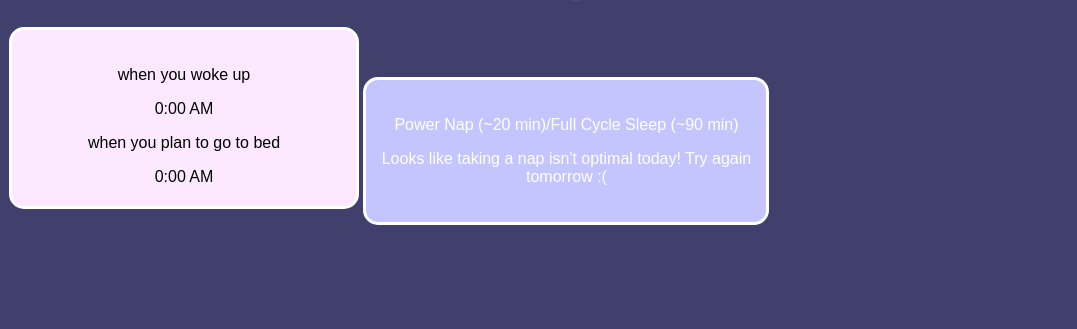
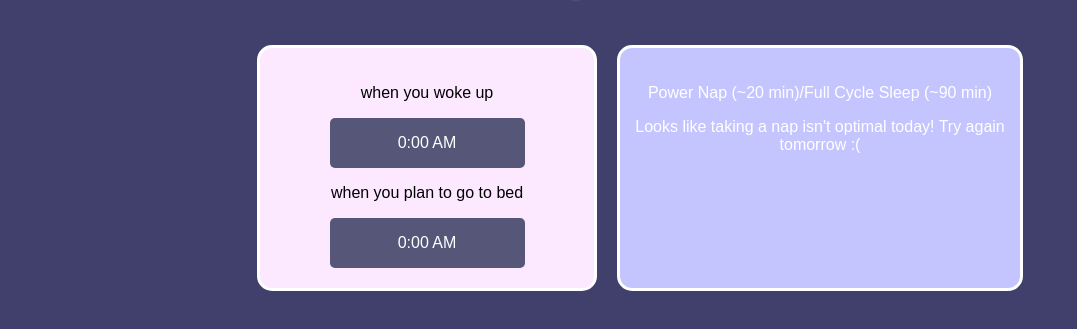
Before and after one commit to kat-wei/nap-tracker-scheduler, a plain HTML site: page napschedule/results.html in a window 1280 px wide. Shown: the part 93-422 px from the top of the page, without its empty margins (0-1077 px from the left). Drawn offline with Linux system fonts and the light colour scheme.

Commit message:
Formatting changes

```diff
--- a/napschedule/napschedule.css
+++ b/napschedule/napschedule.css
@@ -7,6 +7,7 @@ body {
     display: inline-block;
     vertical-align: middle;
 }
+
 .center{
     display:flex;
     justify-content: center;
--- a/napschedule/napschedule.js
+++ b/napschedule/napschedule.js
@@ -28,8 +28,22 @@ function convertTime(time){
 wakeTime = localStorage.getItem('wake-time');
 bedTime = localStorage.getItem('bed-time');
 
-document.querySelector('.js-wake-time').innerHTML = convertTime(wakeTime);
-document.querySelector('.js-bed-time').innerHTML = convertTime(bedTime);
+// .wake-box, .bed-box{
+//     color: #fff;
+//     background-color: #565678;
+//     width: 195px;
+//     height: 50px;
+// }
+
+document.querySelector('.js-wake-time').innerHTML = `
+    <div class="wake-box">
+        ${convertTime(wakeTime)}
+    </div>`;
+document.querySelector('.js-bed-time').innerHTML = `
+    <div class="bed-box">
+        ${convertTime(bedTime)}
+    </div>
+`;
 console.log(convertTime(wakeTime));
 console.log(Number(bedTime));
 
--- a/napschedule/results.css
+++ b/napschedule/results.css
@@ -1,6 +1,11 @@
 body{
     background-color: #413f6b;
     font-family: sans-serif;
+}
+
+.center{
+    display:flex;
+    justify-content: center;
 }
 
 .header-link {
@@ -23,14 +28,29 @@ body{
         1px 1px 5px #fce9ff, 1px 1px 5px #fce9ff;
 }
 
-
-
 .command-box{
     width: 350px;
     display: inline-block;
+
 }
 
-.button-container{
+.wake-box, .bed-box{
+    color: #fff;
+    background-color: #565678;
+    width: 195px;
+    height: 50px;
+    margin-left: auto;
+    margin-right: auto;
+    border-radius: 5px;
+
+    /* Flexbox centering */
+    display: flex;
+    justify-content: center;
+    align-items: center;
+}
+
+.wake-bed-container{
+    margin-right: 10px;
     background-color:#fce9ff;
     text-align: center;
     padding-top: 20px;
@@ -39,6 +59,7 @@ body{
     border-color: #fff;
     border-width: 3px;
     border-radius: 15px;
+
 }
 
 /* container */
@@ -54,5 +75,6 @@ body{
     border-color: #fff;
     border-width: 3px;
     border-radius: 15px;
+    margin-left: 10px;
 
 }
--- a/napschedule/results.html
+++ b/napschedule/results.html
@@ -10,17 +10,22 @@
                 Nap Scheduler
             </p>
         </a>
+        <div class="center">
             <div class="command-box">
-            <div class="button-container">
+                <div class="wake-bed-container">
                     <p>
                         when you woke up
                     </p>
+                    <div class="wake-time">
                         <div class="js-wake-time">
+                    </div>
                     </div>
                     <p>
                         when you plan to go to bed
                     </p>
+                    <div class="bed-time">
                         <div class="js-bed-time">
+                    </div>
                     </div>
                 </div>
 
@@ -34,6 +39,7 @@
                 </p>
 
             </div>
+        </div>
     </body>
     <script src="napschedule.js"></script>
     <script>
--- a/naptrack/naptracker.js
+++ b/naptrack/naptracker.js
@@ -101,8 +101,6 @@ function saveToStorage() {
 
 loadFromStorage();
 
-
-
 //STARS CODE
 
 
```
Also changed, not shown: naptrack/naptracker.css (+25 -8 lines), naptrack/naptracker.html (+3 -1 lines). Lines whose indentation alone changed are shown as unchanged.
